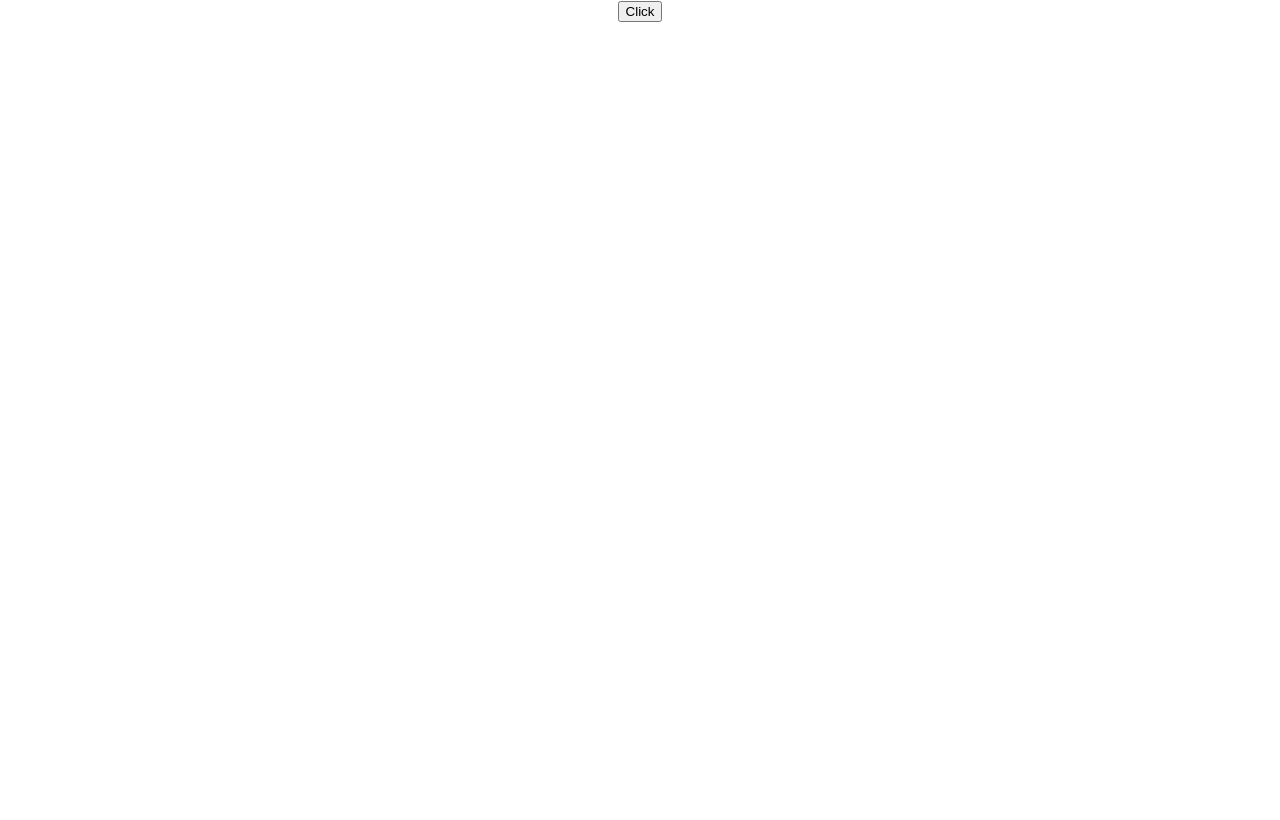
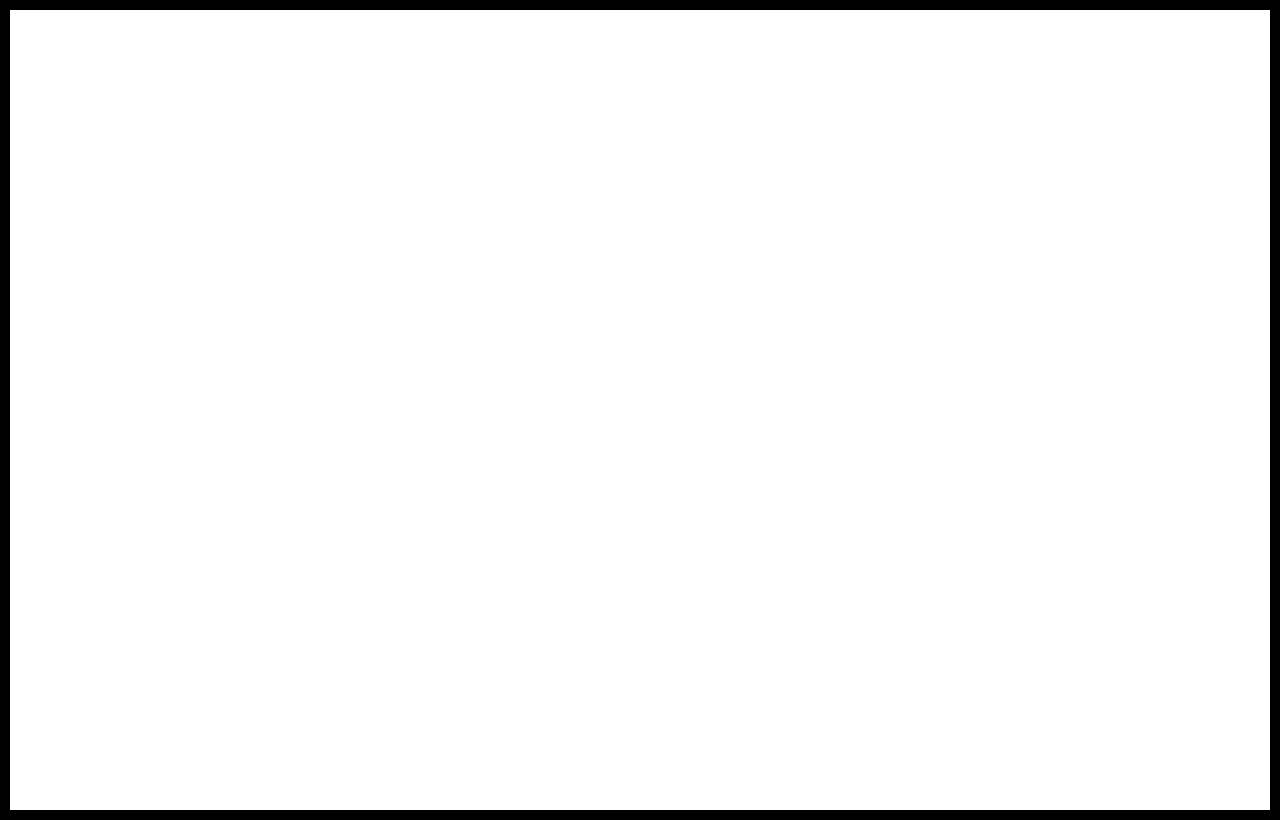
Before and after one commit to deodeepkunj/React-Typescript-Tutorial, a React (Create React App) app: page / in a window 1280 px wide. Built offline with nearby package versions, Linux system fonts and the light colour scheme.

Commit message:
style props

```diff
--- a/src/App.tsx
+++ b/src/App.tsx
@@ -1,14 +1,13 @@
 import React from 'react';
 import './App.css';
 import { Button } from './components/Button';
+import { Container } from './components/Container';
 
 function App() {
 
   return (
     <div className="App">
-      <Button handleClick={(event, id) => {
-        console.log('Button Clicked', event, id)
-      }}/>
+      <Container styles={{border: "10px solid black", height: "100vh"}} />
     </div>
   );
 }
--- /dev/null
+++ b/src/components/Container.tsx
@@ -0,0 +1,11 @@
+
+type StyleProps = {
+    styles: React.CSSProperties
+}
+
+
+export const Container = (props: StyleProps) => {
+    return (
+        <div style={props.styles}></div>
+    )
+}
```
